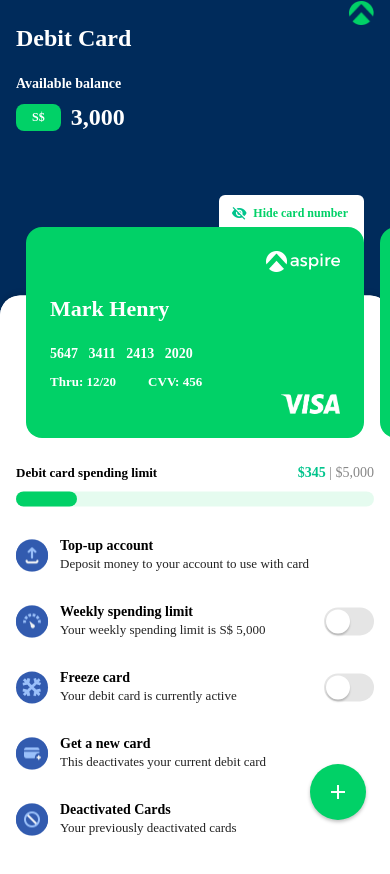
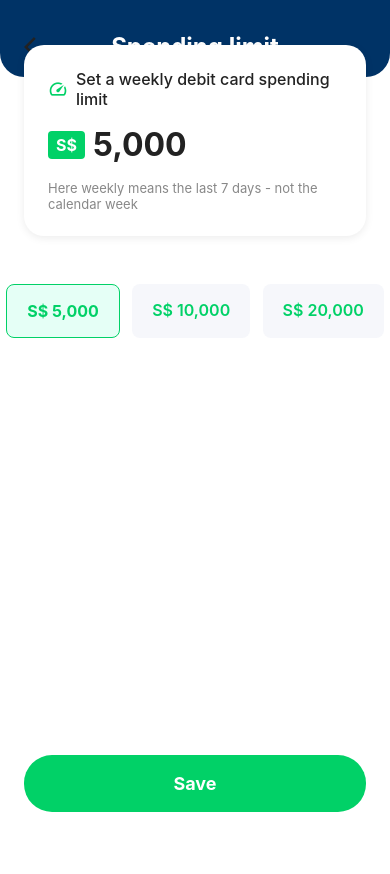
Before and after one commit to shubhamptw/aspire-app, a React Native app: screen /SpendingLimit in a window 390 px wide. Shown: the top 874 px of the page. After the commit the page ends 844 px from the top, so only its background shows below. Built offline with nearby package versions, Linux system fonts and the light colour scheme.

Commit message:
react navigation setup done

```diff
--- a/App.tsx
+++ b/App.tsx
@@ -1,8 +1,24 @@
 import React from 'react';
+import { NavigationContainer } from '@react-navigation/native';
+import { createStackNavigator } from '@react-navigation/stack';
 import DebitCardScreen from './src/screens/DebitCardScreen';
+import SpendingLimitScreen from './src/screens/SpendingLimitScreen';
+import { SafeAreaProvider } from 'react-native-safe-area-context';
+
+const Stack = createStackNavigator();
 
 const App = () => {
-  return <DebitCardScreen />;
+  return (
+    <SafeAreaProvider>
+      <NavigationContainer>
+        <Stack.Navigator screenOptions={{ headerShown: false }}>
+          <Stack.Screen name="DebitCard" component={DebitCardScreen} />
+          <Stack.Screen name="SpendingLimit" component={SpendingLimitScreen} />
+        </Stack.Navigator>
+      </NavigationContainer>
+    </SafeAreaProvider>
+
+  );
 };
 
 export default App;
--- a/package.json
+++ b/package.json
@@ -11,10 +11,14 @@
   },
   "dependencies": {
     "@gorhom/bottom-sheet": "^5.1.6",
+    "@react-navigation/native": "^7.1.10",
+    "@react-navigation/stack": "^7.3.3",
     "react": "19.0.0",
     "react-native": "0.79.2",
     "react-native-gesture-handler": "^2.25.0",
     "react-native-reanimated": "^3.18.0",
+    "react-native-safe-area-context": "^5.4.1",
+    "react-native-screens": "^4.11.1",
     "react-native-vector-icons": "^10.2.0"
   },
   "devDependencies": {
--- a/src/screens/DebitCardScreen/components/CardOptions.tsx
+++ b/src/screens/DebitCardScreen/components/CardOptions.tsx
@@ -10,6 +10,7 @@
     cards: CardType[];
     currentCardIndex: number;
     onCardSelect: (index: number) => void;
+    onWeeklyLimitPress: () => void;
 }
 
 export const CardOptions = ({
@@ -19,6 +20,7 @@
     cards,
     currentCardIndex,
     onCardSelect,
+    onWeeklyLimitPress,
 }: CardOptionsProps) => {
     const options = [
         {
@@ -32,7 +34,7 @@
             icon: require('../../../assets/transfer_2.png'),
             toggle: true,
             value: false,
-            onToggle: () => { },
+            onToggle: onWeeklyLimitPress,
         },
         {
             title: 'Freeze card',
--- a/src/screens/DebitCardScreen/index.tsx
+++ b/src/screens/DebitCardScreen/index.tsx
@@ -15,6 +15,7 @@
 import { AddCardModal } from './components/AddCardModal';
 import { Card as CardType } from '../../types/card';
 import { getInitialCards, createNewCard } from '../../utils/cardUtils';
+import { useNavigation } from '@react-navigation/native';
 
 const { height: SCREEN_HEIGHT } = Dimensions.get('window');
 
@@ -25,6 +26,7 @@
     const [cards, setCards] = useState<CardType[]>([]);
     const [currentCardIndex, setCurrentCardIndex] = useState(0);
     const [isAddCardModalVisible, setIsAddCardModalVisible] = useState(false);
+    const navigation = useNavigation();
 
     useEffect(() => {
         // Initialize with default cards
@@ -89,6 +91,10 @@
         });
     };
 
+    const handleWeeklyLimitPress = () => {
+        navigation.navigate('SpendingLimit');
+    };
+
     const currentCard = cards[currentCardIndex];
 
     return (
@@ -117,6 +123,7 @@
                                     cards={cards}
                                     currentCardIndex={currentCardIndex}
                                     onCardSelect={setCurrentCardIndex}
+                                    onWeeklyLimitPress={handleWeeklyLimitPress}
                                 />
                             </Animated.View>
                         </View>
--- /dev/null
+++ b/src/screens/SpendingLimitScreen/index.tsx
@@ -0,0 +1,190 @@
+import React, { useState } from 'react';
+import { View, Text, TouchableOpacity, StyleSheet, TextInput, Dimensions } from 'react-native';
+import { useNavigation } from '@react-navigation/native';
+import MaterialIcons from 'react-native-vector-icons/MaterialIcons';
+
+const { width } = Dimensions.get('window');
+const LIMITS = [5000, 10000, 20000];
+
+const SpendingLimitScreen = () => {
+    const navigation = useNavigation();
+    const [selectedLimit, setSelectedLimit] = useState(LIMITS[0]);
+    const [customLimit, setCustomLimit] = useState('');
+
+    const handleLimitSelect = (limit: number) => {
+        setSelectedLimit(limit);
+        setCustomLimit('');
+    };
+
+    const handleCustomLimit = (text: string) => {
+        setCustomLimit(text);
+        setSelectedLimit(Number(text));
+    };
+
+    const handleSave = () => {
+        // Save logic here (e.g., update context or redux)
+        navigation.goBack();
+    };
+
+    return (
+        <View style={styles.container}>
+            {/* Header */}
+            <View style={styles.header}>
+                <TouchableOpacity onPress={() => navigation.goBack()}>
+                    <MaterialIcons name="arrow-back-ios" size={24} color="#222" />
+                </TouchableOpacity>
+                <Text style={styles.headerTitle}>Spending limit</Text>
+                <View style={{ width: 24 }} />
+            </View>
+
+            {/* Card */}
+            <View style={styles.card}>
+                <View style={styles.row}>
+                    <MaterialIcons name="speed" size={20} color="#01D167" style={{ marginRight: 8 }} />
+                    <Text style={styles.cardTitle}>Set a weekly debit card spending limit</Text>
+                </View>
+                <View style={styles.limitRow}>
+                    <View style={styles.currencyBox}>
+                        <Text style={styles.currencyText}>S$</Text>
+                    </View>
+                    <Text style={styles.limitText}>{selectedLimit.toLocaleString()}</Text>
+                </View>
+                <Text style={styles.cardSubtitle}>Here weekly means the last 7 days - not the calendar week</Text>
+            </View>
+
+            {/* Preset Buttons */}
+            <View style={styles.presetRow}>
+                {LIMITS.map(limit => (
+                    <TouchableOpacity
+                        key={limit}
+                        style={[styles.presetButton, selectedLimit === limit && styles.presetButtonSelected]}
+                        onPress={() => handleLimitSelect(limit)}
+                    >
+                        <Text style={[styles.presetButtonText, selectedLimit === limit && styles.presetButtonTextSelected]}>S$ {limit.toLocaleString()}</Text>
+                    </TouchableOpacity>
+                ))}
+            </View>
+
+            {/* Save Button */}
+            <TouchableOpacity style={styles.saveButton} onPress={handleSave}>
+                <Text style={styles.saveButtonText}>Save</Text>
+            </TouchableOpacity>
+        </View>
+    );
+};
+
+const styles = StyleSheet.create({
+    container: {
+        flex: 1,
+        backgroundColor: '#fff',
+    },
+    header: {
+        flexDirection: 'row',
+        alignItems: 'center',
+        justifyContent: 'space-between',
+        paddingHorizontal: 24,
+        paddingTop: 32,
+        paddingBottom: 16,
+        backgroundColor: '#003366',
+        borderBottomLeftRadius: 24,
+        borderBottomRightRadius: 24,
+    },
+    headerTitle: {
+        color: '#fff',
+        fontSize: 24,
+        fontWeight: '700',
+    },
+    card: {
+        backgroundColor: '#fff',
+        margin: 24,
+        marginTop: -32,
+        borderRadius: 20,
+        padding: 24,
+        shadowColor: '#000',
+        shadowOffset: { width: 0, height: 2 },
+        shadowOpacity: 0.08,
+        shadowRadius: 8,
+        elevation: 2,
+    },
+    row: {
+        flexDirection: 'row',
+        alignItems: 'center',
+        marginBottom: 16,
+    },
+    cardTitle: {
+        fontSize: 16,
+        color: '#222',
+        fontWeight: '500',
+    },
+    limitRow: {
+        flexDirection: 'row',
+        alignItems: 'center',
+        marginBottom: 8,
+    },
+    currencyBox: {
+        backgroundColor: '#01D167',
+        borderRadius: 4,
+        paddingHorizontal: 8,
+        paddingVertical: 4,
+        marginRight: 8,
+    },
+    currencyText: {
+        color: '#fff',
+        fontWeight: '700',
+        fontSize: 16,
+    },
+    limitText: {
+        fontSize: 32,
+        fontWeight: '700',
+        color: '#222',
+    },
+    cardSubtitle: {
+        color: '#888',
+        fontSize: 13,
+        marginTop: 8,
+    },
+    presetRow: {
+        flexDirection: 'row',
+        justifyContent: 'space-around',
+        marginTop: 24,
+        marginBottom: 32,
+    },
+    presetButton: {
+        backgroundColor: '#F6F7FB',
+        borderRadius: 8,
+        paddingVertical: 16,
+        paddingHorizontal: 20,
+        minWidth: width / 4,
+        alignItems: 'center',
+    },
+    presetButtonSelected: {
+        backgroundColor: '#E5FFF6',
+        borderWidth: 1,
+        borderColor: '#01D167',
+    },
+    presetButtonText: {
+        color: '#01D167',
+        fontWeight: '600',
+        fontSize: 16,
+    },
+    presetButtonTextSelected: {
+        color: '#01D167',
+        fontWeight: '700',
+    },
+    saveButton: {
+        backgroundColor: '#01D167',
+        borderRadius: 28,
+        marginHorizontal: 24,
+        paddingVertical: 18,
+        alignItems: 'center',
+        marginTop: 'auto',
+        marginBottom: 32,
+    },
+    saveButtonText: {
+        color: '#fff',
+        fontSize: 18,
+        fontWeight: '700',
+    },
+});
+
+export default SpendingLimitScreen;
```
Also changed, not shown: 2 other files (tests, documents, lock files or other folders).
